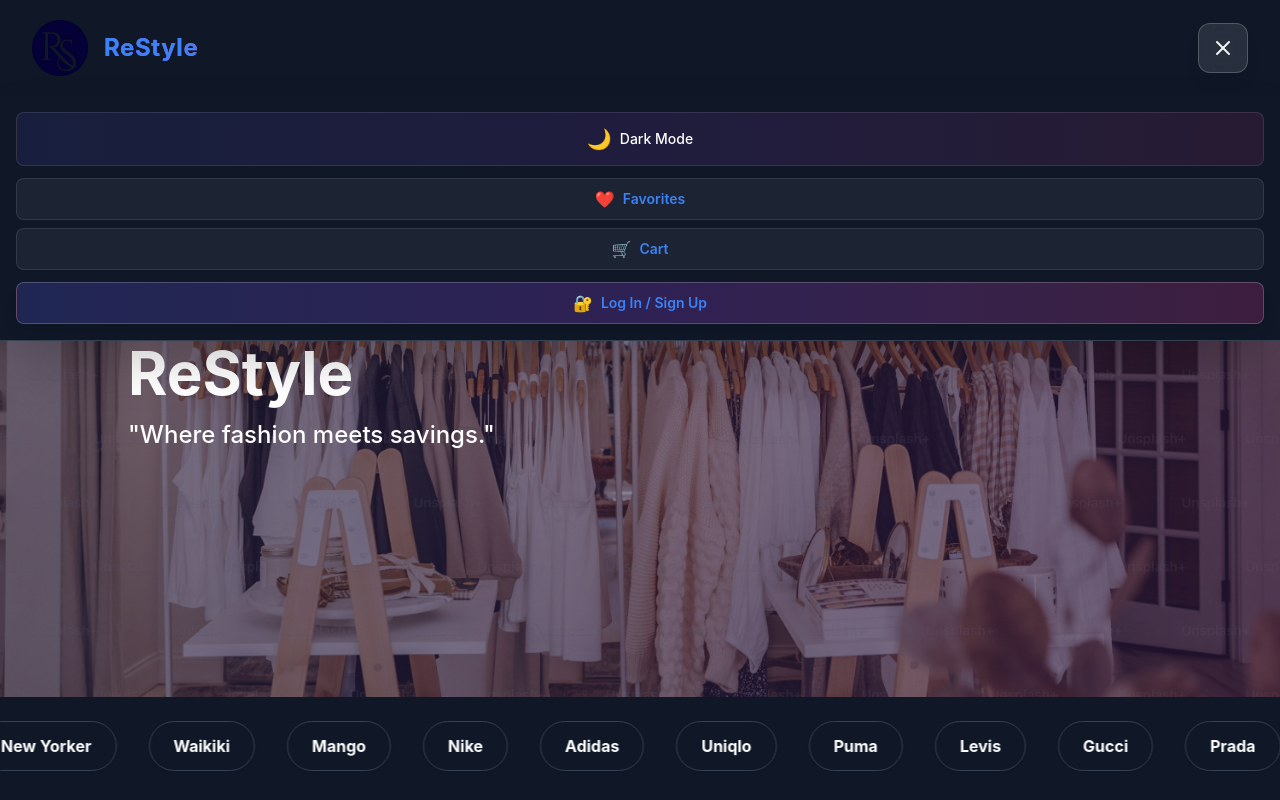
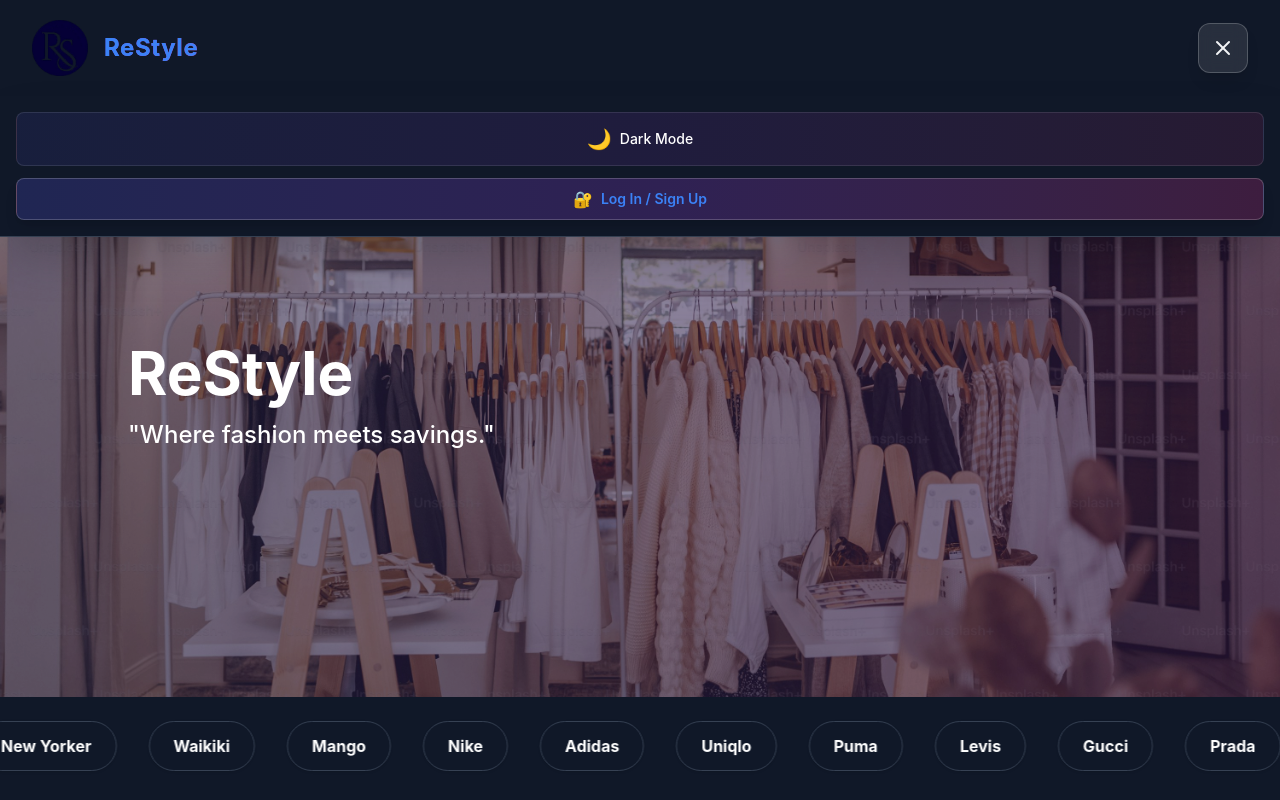
Before and after one commit to dachishengelia/frontend-restyle, a React (Vite) app: page / in a window 1280 px wide. Both pictures are taken after a click on the button "Menu". Shown: the top 800 px of the page. Built offline with nearby package versions, Linux system fonts and the light colour scheme; no server answers.

Commit message:
hotfix 0.4

```diff
--- a/src/components/Navbar.jsx
+++ b/src/components/Navbar.jsx
@@ -119,7 +119,8 @@
             </Link>
           )}
 
-          {/* Favorites & Cart */}
+          {/* Favorites & Cart - Only show for logged in users */}
+          {user && (
             <div className="flex flex-col gap-2 w-full">
               <Link
                 to="/favorites"
@@ -146,6 +147,7 @@
                 )}
               </Link>
             </div>
+          )}
 
           {/* User buttons */}
           {user ? (
```
Lines whose indentation alone changed are shown as unchanged.
